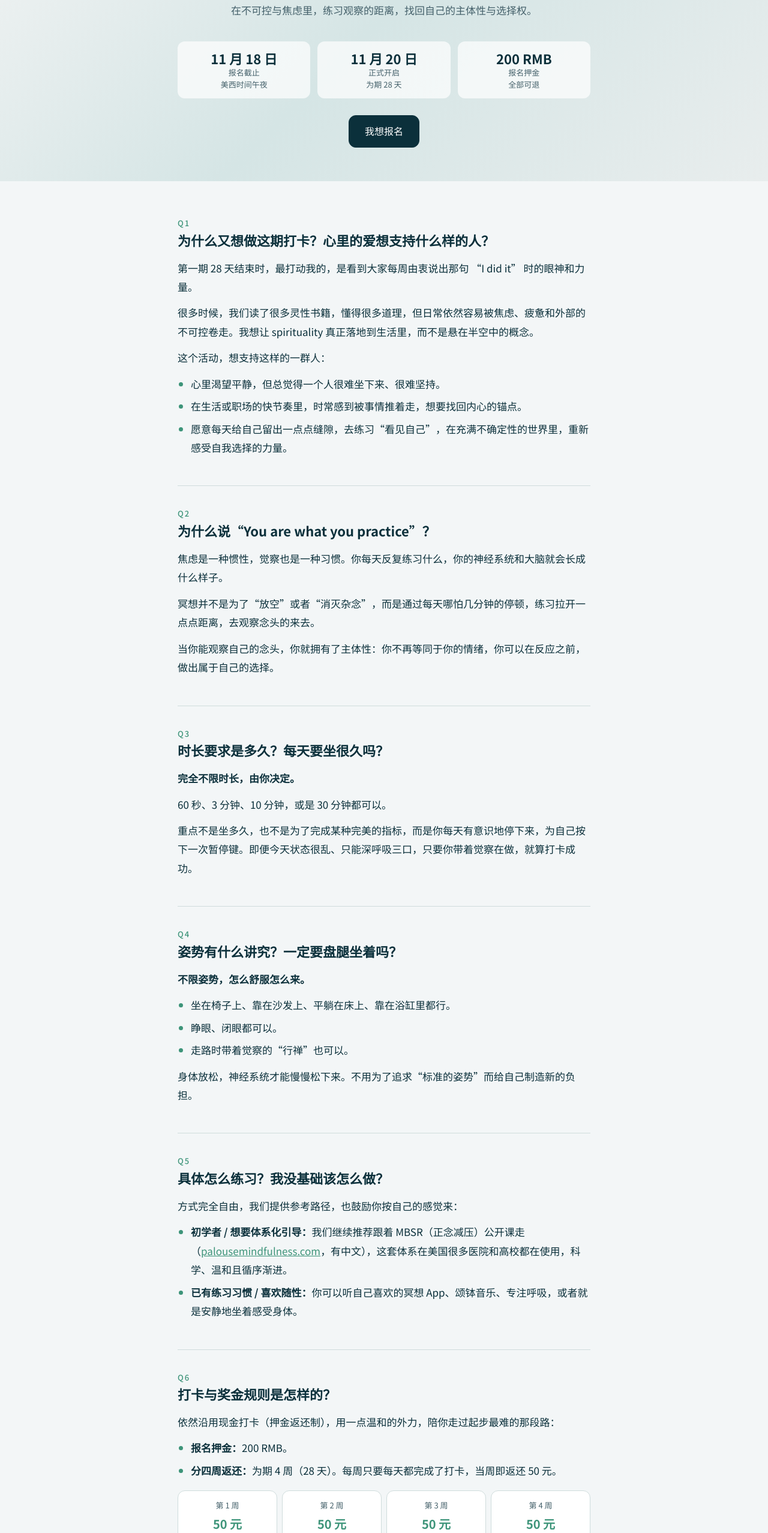
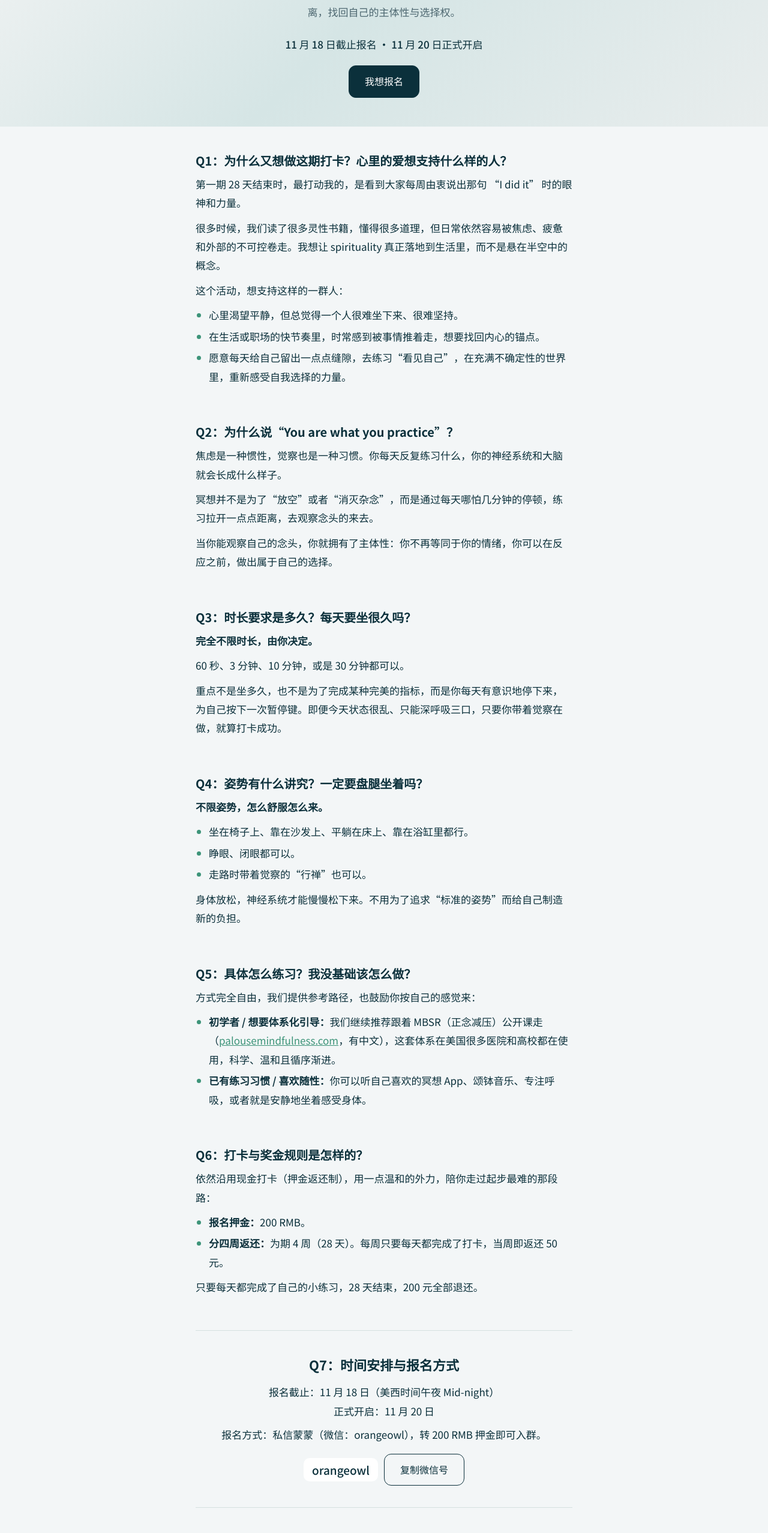
Before and after one commit to mengsees/meditation, a plain HTML site: page index.html in a window 1280 px wide. Shown: the part 245-2800 px from the top of the page at 60% size. Drawn offline with Linux system fonts and the light colour scheme.

Commit message:
Simplify page, add bio and photo

```diff
--- a/index.html
+++ b/index.html
@@ -13,51 +13,48 @@
 <link rel="preconnect" href="https://fonts.googleapis.com">
 <link rel="stylesheet" href="https://fonts.googleapis.com/css2?family=Noto+Sans+SC:wght@400;500;700&display=swap">
 <style>
-/* Layout: mint-grey hero band, centered; single reading column of Q&A blocks; beige card for the sign-up. Matches mengchen.co, light only. */
+/* Layout: one centered reading column on a light page, mint-grey band at the top, bio at the bottom. Matches mengchen.co, light only. */
 :root{
-  --ink:#0b303b; --ink-soft:#44606a; --accent:#3d9479; --bg:#f3f6f7; --card:#ede8e2; --line:#cfdcdc; --white:#ffffff;
+  --ink:#0b303b; --ink-soft:#4d6770; --accent:#3d9479; --bg:#f3f6f7; --line:#d5e0e0;
   --band:linear-gradient(135deg,#f3f4f4 0%,#d5e5e5 50%,#e8eded 100%);
   --font:"Noto Sans SC","PingFang SC","Hiragino Sans GB","Microsoft YaHei",system-ui,sans-serif;
   color-scheme:light;
 }
 *{box-sizing:border-box}
 body{background:var(--bg);color:var(--ink);font-family:var(--font);font-size:17px;line-height:1.85}
-.wrap{max-width:720px;margin:0 auto;padding-inline:max(16px,env(safe-area-inset-left,0px)) max(16px,env(safe-area-inset-right,0px))}
-.band{background:var(--band);padding-block:64px 56px;text-align:center}
-.eyebrow{font-size:14px;letter-spacing:.2em;color:var(--accent);font-weight:500;margin:0 0 14px}
-h1{font-size:clamp(34px,8vw,52px);line-height:1.2;margin:0 0 18px;font-weight:700;text-wrap:balance}
-.quote{font-size:clamp(20px,4.6vw,26px);font-style:italic;font-weight:500;margin:0 0 14px;color:var(--accent);font-family:Georgia,"Times New Roman",serif}
-.sub{margin:0 auto;max-width:30em;color:var(--ink-soft);text-wrap:balance}
-.facts{display:grid;grid-template-columns:repeat(3,1fr);gap:12px;margin:36px 0 28px}
-.fact{background:rgba(255,255,255,.7);border-radius:12px;padding:14px 10px}
-.fact b{display:block;font-size:22px;line-height:1.3}
-.fact span{font-size:13px;color:var(--ink-soft);line-height:1.5;display:block}
-.btn{display:inline-block;font:inherit;font-weight:500;font-size:16px;border-radius:999px;padding:11px 26px;text-decoration:none;cursor:pointer;border:1.5px solid var(--ink);color:var(--ink);background:transparent}
-.btn.primary{background:var(--ink);color:#fff;border-radius:12px}
+.wrap{max-width:660px;margin:0 auto;padding-inline:max(16px,env(safe-area-inset-left,0px)) max(16px,env(safe-area-inset-right,0px))}
+.band{background:var(--band);padding-block:56px 48px;text-align:center}
+.eyebrow{font-size:14px;letter-spacing:.18em;color:var(--accent);font-weight:500;margin:0 0 10px}
+h1{font-size:clamp(32px,8vw,46px);line-height:1.25;margin:0 0 12px;font-weight:700}
+.quote{font-size:clamp(19px,4.6vw,24px);font-style:italic;color:var(--accent);margin:0 0 12px;font-family:Georgia,"Times New Roman",serif}
+.sub{margin:0 auto 22px;max-width:28em;color:var(--ink-soft);text-wrap:balance}
+.when{font-weight:500;margin:0 0 20px}
+.btn{display:inline-block;font:inherit;font-weight:500;font-size:16px;border-radius:12px;padding:11px 26px;text-decoration:none;cursor:pointer;border:1.5px solid var(--ink);color:var(--ink);background:transparent}
+.btn.primary{background:var(--ink);color:#fff}
 .btn:focus-visible{outline:3px solid var(--accent);outline-offset:3px}
-main{padding-block:24px 8px}
-.q{padding-block:36px;border-bottom:1px solid var(--line)}
-.q:last-of-type{border-bottom:0}
-.q h2{font-size:22px;line-height:1.5;margin:0 0 14px;text-wrap:balance}
-.q h2 small{display:block;font-size:13px;letter-spacing:.15em;color:var(--accent);font-weight:500;margin-bottom:2px}
-.q p{margin:0 0 12px}
-.q ul{margin:0 0 12px;padding-left:1.3em}
-.q li{margin-bottom:6px}
+main{padding-block:16px 8px}
+.q{padding-block:26px}
+.q h2{font-size:20px;line-height:1.5;margin:0 0 8px}
+.q p{margin:0 0 10px}
+.q ul{margin:0 0 10px;padding-left:1.3em}
+.q li{margin-bottom:4px}
 .q li::marker{color:var(--accent)}
-.hi{font-weight:700}
-.weeks{display:grid;grid-template-columns:repeat(4,1fr);gap:8px;margin:18px 0 14px}
-.wk{background:var(--white);border:1px solid var(--line);border-radius:12px;text-align:center;padding:12px 4px}
-.wk span{display:block;font-size:13px;color:var(--ink-soft)}
-.wk b{font-size:20px;color:var(--accent)}
-.sign{background:var(--card);border-radius:28px;padding:36px 24px;text-align:center;margin-block:24px 56px}
-.sign h2{margin:0 0 8px;font-size:24px}
-.sign p{margin:0 0 10px}
-.wx{display:inline-flex;align-items:center;gap:10px;flex-wrap:wrap;justify-content:center;margin-top:10px}
-.wx code{font:500 20px/1 var(--font);letter-spacing:.04em;background:var(--white);padding:11px 16px;border-radius:12px;user-select:all}
-.dates{display:flex;gap:10px 28px;justify-content:center;flex-wrap:wrap;margin:14px 0 18px;font-weight:500}
-footer{background:var(--band);padding-block:28px;text-align:center;font-size:14px;color:var(--ink-soft)}
-footer a{color:var(--ink);margin-inline:8px}
-@media (max-width:480px){.facts{grid-template-columns:1fr}.fact{display:flex;justify-content:space-between;align-items:center;text-align:left;padding:12px 16px}.fact b{font-size:19px}}
+b{font-weight:700}
+a{color:var(--accent)}
+.sign{border-top:1px solid var(--line);margin-top:20px;padding-block:36px;text-align:center}
+.sign h2{margin:0 0 10px;font-size:22px}
+.sign p{margin:0 0 8px}
+.wx{display:inline-flex;align-items:center;gap:10px;flex-wrap:wrap;justify-content:center;margin-top:8px}
+.wx code{font:500 19px/1 var(--font);background:#fff;padding:10px 14px;border-radius:10px;user-select:all}
+.about{border-top:1px solid var(--line);padding-block:40px 20px;display:grid;grid-template-columns:150px 1fr;gap:20px 32px;align-items:center}
+.about img{width:150px;height:150px;border-radius:50%;object-fit:cover;display:block}
+.about h2{font-size:24px;margin:0 0 4px;font-weight:500}
+.about .tagline{font-weight:700;margin:0 0 4px}
+.about p{margin:0 0 6px;line-height:1.7}
+.about .cred{color:var(--ink-soft);font-size:15px}
+.links{padding-block:8px 48px;text-align:center;font-size:14px;color:var(--ink-soft)}
+.links a{color:var(--ink);margin-inline:8px}
+@media (max-width:560px){.about{grid-template-columns:1fr;text-align:center;justify-items:center}}
 </style>
 
 <header class="band"><div class="wrap">
@@ -65,17 +62,13 @@ footer a{color:var(--ink);margin-inline:8px}
   <h1>冥想习惯养成</h1>
   <p class="quote">You are what you practice.</p>
   <p class="sub">在不可控与焦虑里，练习观察的距离，找回自己的主体性与选择权。</p>
-  <div class="facts">
-    <div class="fact"><b>11 月 18 日</b><span>报名截止<br>美西时间午夜</span></div>
-    <div class="fact"><b>11 月 20 日</b><span>正式开启<br>为期 28 天</span></div>
-    <div class="fact"><b>200 RMB</b><span>报名押金<br>全部可退</span></div>
-  </div>
+  <p class="when">11 月 18 日截止报名 · 11 月 20 日正式开启</p>
   <a class="btn primary" href="#signup">我想报名</a>
 </div></header>
 
 <main class="wrap">
 <section class="q">
-  <h2><small>Q1</small>为什么又想做这期打卡？心里的爱想支持什么样的人？</h2>
+  <h2>Q1：为什么又想做这期打卡？心里的爱想支持什么样的人？</h2>
   <p>第一期 28 天结束时，最打动我的，是看到大家每周由衷说出那句 “I did it” 时的眼神和力量。</p>
   <p>很多时候，我们读了很多灵性书籍，懂得很多道理，但日常依然容易被焦虑、疲惫和外部的不可控卷走。我想让 spirituality 真正落地到生活里，而不是悬在半空中的概念。</p>
   <p>这个活动，想支持这样的一群人：</p>
@@ -87,22 +80,22 @@ footer a{color:var(--ink);margin-inline:8px}
 </section>
 
 <section class="q">
-  <h2><small>Q2</small>为什么说“You are what you practice”？</h2>
+  <h2>Q2：为什么说“You are what you practice”？</h2>
   <p>焦虑是一种惯性，觉察也是一种习惯。你每天反复练习什么，你的神经系统和大脑就会长成什么样子。</p>
   <p>冥想并不是为了“放空”或者“消灭杂念”，而是通过每天哪怕几分钟的停顿，练习拉开一点点距离，去观察念头的来去。</p>
   <p>当你能观察自己的念头，你就拥有了主体性：你不再等同于你的情绪，你可以在反应之前，做出属于自己的选择。</p>
 </section>
 
 <section class="q">
-  <h2><small>Q3</small>时长要求是多久？每天要坐很久吗？</h2>
-  <p class="hi">完全不限时长，由你决定。</p>
+  <h2>Q3：时长要求是多久？每天要坐很久吗？</h2>
+  <p><b>完全不限时长，由你决定。</b></p>
   <p>60 秒、3 分钟、10 分钟，或是 30 分钟都可以。</p>
   <p>重点不是坐多久，也不是为了完成某种完美的指标，而是你每天有意识地停下来，为自己按下一次暂停键。即便今天状态很乱、只能深呼吸三口，只要你带着觉察在做，就算打卡成功。</p>
 </section>
 
 <section class="q">
-  <h2><small>Q4</small>姿势有什么讲究？一定要盘腿坐着吗？</h2>
-  <p class="hi">不限姿势，怎么舒服怎么来。</p>
+  <h2>Q4：姿势有什么讲究？一定要盘腿坐着吗？</h2>
+  <p><b>不限姿势，怎么舒服怎么来。</b></p>
   <ul>
     <li>坐在椅子上、靠在沙发上、平躺在床上、靠在浴缸里都行。</li>
     <li>睁眼、闭眼都可以。</li>
@@ -112,43 +105,43 @@ footer a{color:var(--ink);margin-inline:8px}
 </section>
 
 <section class="q">
-  <h2><small>Q5</small>具体怎么练习？我没基础该怎么做？</h2>
+  <h2>Q5：具体怎么练习？我没基础该怎么做？</h2>
   <p>方式完全自由，我们提供参考路径，也鼓励你按自己的感觉来：</p>
   <ul>
-    <li><span class="hi">初学者 / 想要体系化引导：</span>我们继续推荐跟着 MBSR（正念减压）公开课走（<a href="https://palousemindfulness.com" target="_blank" rel="noopener" style="color:var(--accent)">palousemindfulness.com</a>，有中文），这套体系在美国很多医院和高校都在使用，科学、温和且循序渐进。</li>
-    <li><span class="hi">已有练习习惯 / 喜欢随性：</span>你可以听自己喜欢的冥想 App、颂钵音乐、专注呼吸，或者就是安静地坐着感受身体。</li>
+    <li><b>初学者 / 想要体系化引导：</b>我们继续推荐跟着 MBSR（正念减压）公开课走（<a href="https://palousemindfulness.com" target="_blank" rel="noopener">palousemindfulness.com</a>，有中文），这套体系在美国很多医院和高校都在使用，科学、温和且循序渐进。</li>
+    <li><b>已有练习习惯 / 喜欢随性：</b>你可以听自己喜欢的冥想 App、颂钵音乐、专注呼吸，或者就是安静地坐着感受身体。</li>
   </ul>
 </section>
 
 <section class="q">
-  <h2><small>Q6</small>打卡与奖金规则是怎样的？</h2>
+  <h2>Q6：打卡与奖金规则是怎样的？</h2>
   <p>依然沿用现金打卡（押金返还制），用一点温和的外力，陪你走过起步最难的那段路：</p>
   <ul>
-    <li><span class="hi">报名押金：</span>200 RMB。</li>
-    <li><span class="hi">分四周返还：</span>为期 4 周（28 天）。每周只要每天都完成了打卡，当周即返还 50 元。</li>
+    <li><b>报名押金：</b>200 RMB。</li>
+    <li><b>分四周返还：</b>为期 4 周（28 天）。每周只要每天都完成了打卡，当周即返还 50 元。</li>
   </ul>
-  <div class="weeks" aria-label="四周各返还 50 元">
-    <div class="wk"><span>第 1 周</span><b>50 元</b></div>
-    <div class="wk"><span>第 2 周</span><b>50 元</b></div>
-    <div class="wk"><span>第 3 周</span><b>50 元</b></div>
-    <div class="wk"><span>第 4 周</span><b>50 元</b></div>
-  </div>
   <p>只要每天都完成了自己的小练习，28 天结束，200 元全部退还。</p>
 </section>
 
 <section class="sign" id="signup">
-  <h2>Q7 时间安排与报名方式</h2>
-  <div class="dates"><span>报名截止：11 月 18 日（美西时间午夜）</span><span>正式开启：11 月 20 日</span></div>
-  <p>私信蒙蒙（微信：orangeowl），转 200 RMB 押金即可入群。</p>
+  <h2>Q7：时间安排与报名方式</h2>
+  <p>报名截止：11 月 18 日（美西时间午夜 Mid-night）<br>正式开启：11 月 20 日</p>
+  <p>报名方式：私信蒙蒙（微信：orangeowl），转 200 RMB 押金即可入群。</p>
   <div class="wx"><code id="wxid">orangeowl</code><button class="btn" id="copy" type="button">复制微信号</button></div>
 </section>
+
+<section class="about" id="about">
+  <img src="meng.png" alt="Meng Chen" width="150" height="150" loading="lazy">
+  <div>
+    <h2>关于蒙蒙</h2>
+    <p class="tagline">From I Should to I Love</p>
+    <p>我支持那些厌倦了活在“应该”里、准备好选择自己的人。</p>
+    <p class="cred">ICF ACC 认证教练 · 前 LinkedIn TPM · 科技行业 12 年</p>
+    <p><a href="https://mengchen.co">mengchen.co</a></p>
+  </div>
+</section>
+<p class="links"><a href="https://mengchen.co/blogs/">Blogs</a><a href="https://tidycal.com/mengchen/clarity">Connect</a><a href="https://www.instagram.com/mengsees/">Instagram</a><a href="https://www.linkedin.com/in/meng888/">LinkedIn</a></p>
 </main>
-
-<footer><div class="wrap">
-  <a href="https://mengchen.co" target="_blank" rel="noopener">mengchen.co</a>
-  <a href="https://www.instagram.com/mengsees" target="_blank" rel="noopener">Instagram</a>
-  <a href="https://www.linkedin.com/in/meng888" target="_blank" rel="noopener">LinkedIn</a>
-</div></footer>
 
 <script>
 (function(){
```
Also changed, not shown: meng.png (added).
